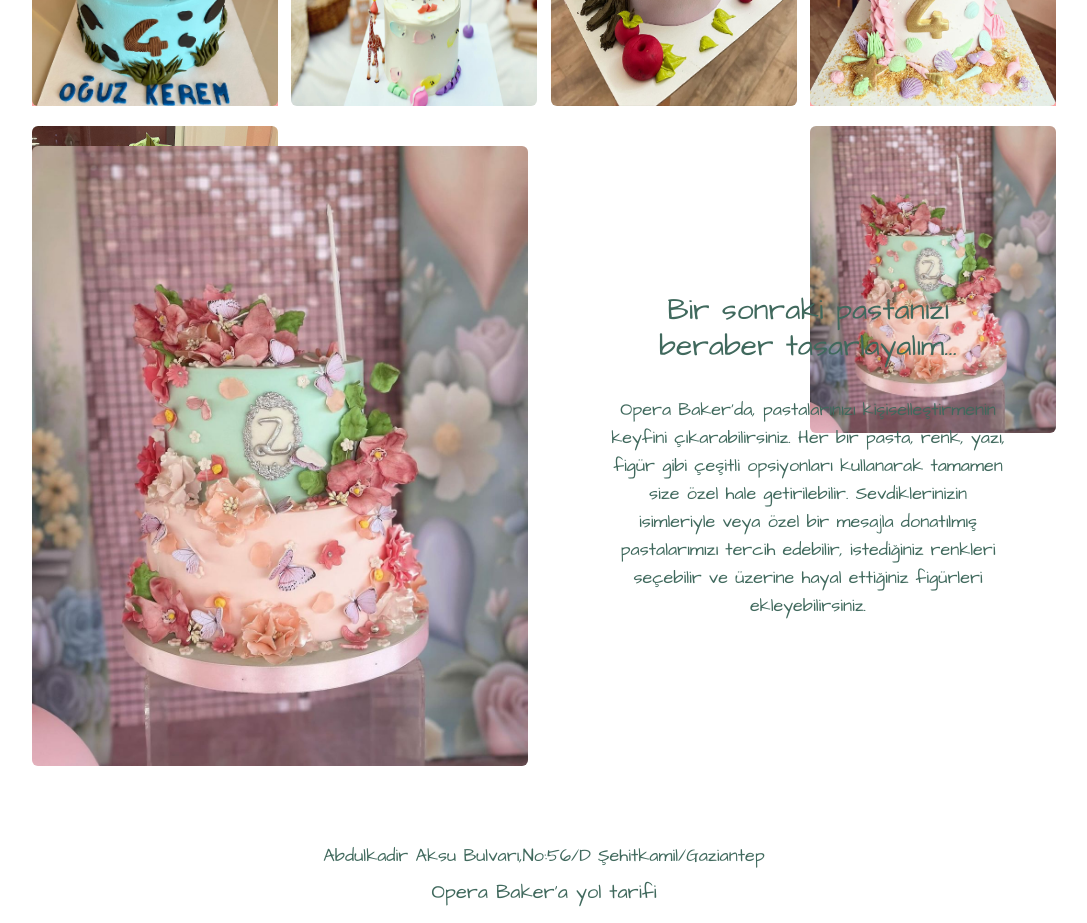
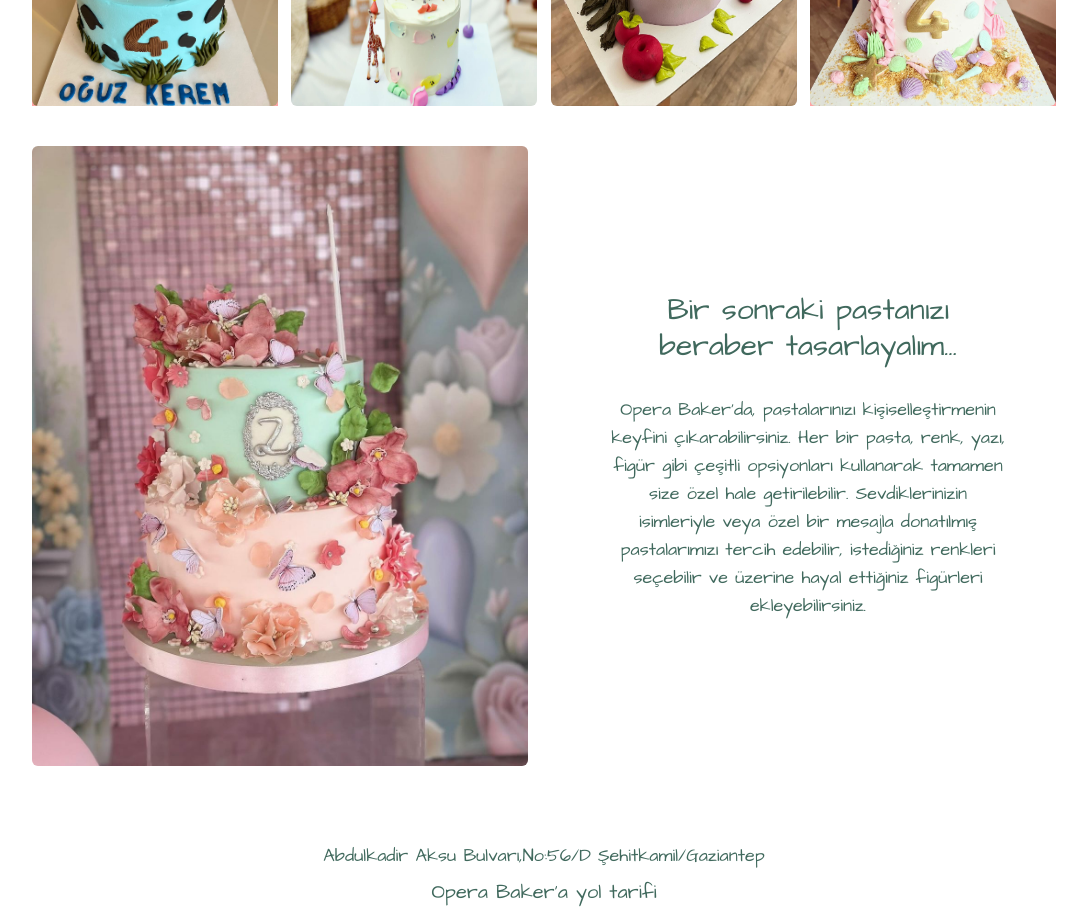
Before and after one commit to muratsimseekk/Cake-Shop, a React (Vite) app: page /weddings in a window 1280 px wide. Shown: the part 2260-3183 px from the top of the page, without its empty margins (96-1183 px from the left). Built offline with nearby package versions, Linux system fonts and the light colour scheme; a web font is replaced by a local one.

Commit message:
closes menu when clicks top navigator

```diff
--- a/src/pages/Header.jsx
+++ b/src/pages/Header.jsx
@@ -14,7 +14,10 @@ function Header() {
       <div className="2xl:w-[100%] w-full">
         <div className="flex items-center gap-3  justify-center py-3 bg-[#fff3ed]">
           <Link to="faq">
-            <h3 className="  font-architech text-[#185240] 2xl:text-2xl xl:text-[22px] lg:text-xl md:text-lg  hover:underline hover:cursor-pointer">
+            <h3
+              onClick={() => setMenu(false)}
+              className="font-architech text-[#185240] 2xl:text-2xl xl:text-[22px] lg:text-xl md:text-lg  hover:underline hover:cursor-pointer"
+            >
               ENFES TATLILARIMIZA GÖZ ATIN
             </h3>
           </Link>
--- a/src/pages/Wedding.jsx
+++ b/src/pages/Wedding.jsx
@@ -130,18 +130,6 @@ function Wedding() {
               src={pasta6}
             />
           </div>
-          <div className="hidden 2xl:h-[368px] xl:h-[307px] lg:h-[245px] md:h-[184px] h-[425px] md:block lg:block xl:block 2xl:block md:w-[24%] lg:w-[24%] xl:w-[24%] 2xl:w-[24%]">
-            <img
-              className="w-full h-full rounded-md object-fill"
-              src={pasta7}
-            />
-          </div>
-          <div className="hidden 2xl:h-[368px] xl:h-[307px] lg:h-[245px] md:h-[184px] h-[425px] md:block lg:block xl:block 2xl:block md:w-[24%] lg:w-[24%] xl:w-[24%] 2xl:w-[24%]">
-            <img
-              className="w-full h-full rounded-md object-fill"
-              src={pasta8}
-            />
-          </div>
         </div>
         <div className="flex flex-col gap-8  md:flex md:flex-row md:justify-between lg:flex lg:flex-row lg:justify-between xl:flex xl:flex-row xl:justify-between 2xl:flex 2xl:flex-row 2xl:justify-between">
           <div className="w-full md:w-1/2 lg:w-1/2 xl:w-1/2 2xl:w-1/2 ">
```
